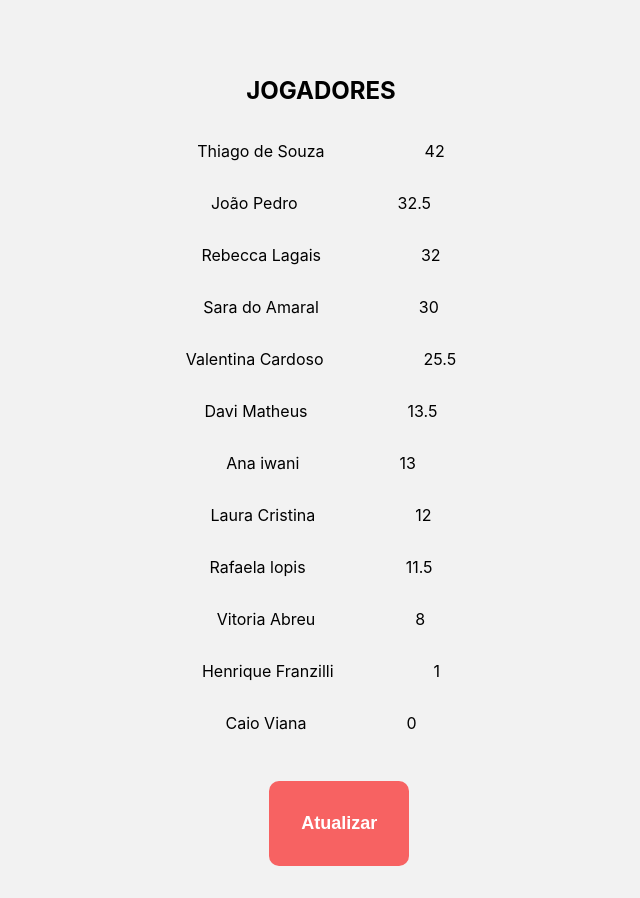
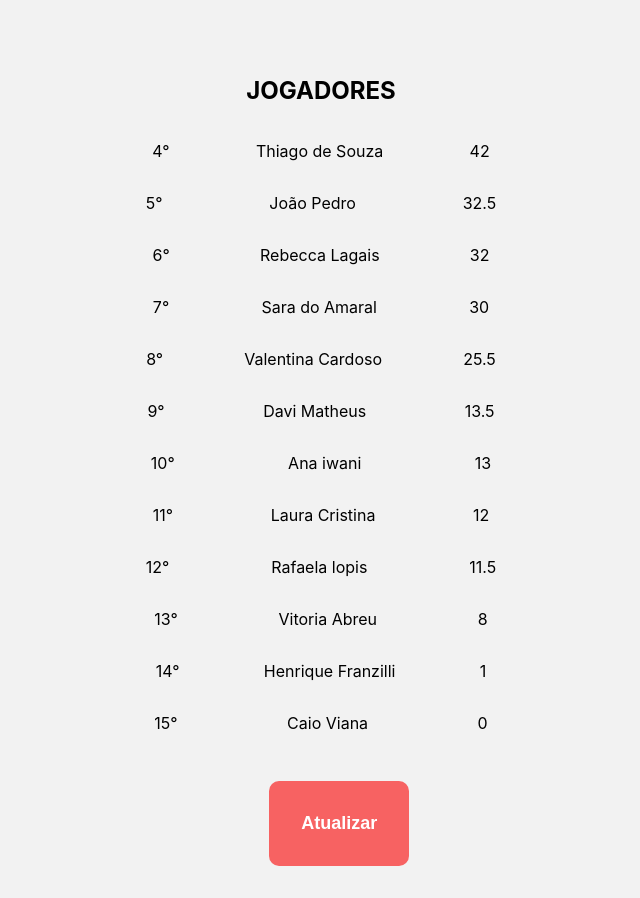
Before and after one commit to CaioVAzeredo/camp-xadrez-front-end, a React (Create React App) app: page / in a window 1280 px wide. Shown: the part 780-1678 px from the top of the page, without its empty margins (319-959 px from the left). Built offline with nearby package versions, Linux system fonts and the light colour scheme.

Commit message:
adicao do indice

```diff
--- a/src/App.js
+++ b/src/App.js
@@ -130,14 +130,17 @@ function App() {
   /* FILTRO DOS JOGADORES */
   /* ----------------------------------------- */
   const topRestante = []
+
   for (let i = 3; i < alunos.length; i++) {
     topRestante.push(alunos[i])
+
   }
+
   /* ----------------------------------------- */
 
   return (
     <div>
-      <Formulario podium={top3} topRestante ={topRestante}/>
+      <Formulario podium={top3} topRestante={topRestante}/>
     </div>
   );
 }
--- a/src/componentes/Formulario/Formulario.css
+++ b/src/componentes/Formulario/Formulario.css
@@ -2,4 +2,11 @@
     display: flex;
     justify-content: center;
     background-color: #F2F2F2;
+
 }
+
+.divJogadores {
+    width: auto;
+    margin: auto;
+
+}
--- a/src/componentes/Formulario/index.js
+++ b/src/componentes/Formulario/index.js
@@ -9,12 +9,16 @@ const Formulario = (props) => {
         e.preventDefault()
         console.log('atualizado')
     }
+
+
     return (
         <div className='formulario'>
             < form onSubmit={aoSalvar} className='form'>
                 <Podium data={props.podium} />
                 <h2> JOGADORES </h2>
-                {props.topRestante.map(aluno => <Jogadores key={aluno.id} nome={aluno.nome} pontos={aluno.ponto} />)}
+                <div className='divJogadores'>
+                    {props.topRestante.map((aluno, i) => <Jogadores key={aluno.id} nome={aluno.nome} pontos={aluno.ponto} indice={i}/>)}
+                </div>
                 <Botao texto={'Atualizar'} />
             </form >
         </div>
--- a/src/componentes/Jogadores/Jogadores.css
+++ b/src/componentes/Jogadores/Jogadores.css
@@ -2,10 +2,16 @@
     display: flex;
     justify-content: center;
 }
-.nomeJogador{
-    margin-right: 100px;
+
+.nomeJogador {
+    width: 300px;
+    text-align: center;
 }
 
+.ptsJogador .indice {
+    width: 30px;
+    text-align: center;
+}
 
 h2 {
     text-align: center;
--- a/src/componentes/Jogadores/index.js
+++ b/src/componentes/Jogadores/index.js
@@ -6,6 +6,7 @@ const Jogadores = (props) => {
     return (
         <section>
             <div className='infoJogador' >
+                <p className='indice'>{props.indice + 4}°</p>
                 <p className='nomeJogador'>{props.nome}</p> <p className='ptsJogador'>{props.pontos}</p>
             </div>
 
--- a/src/componentes/Podium/Segundo/index.js
+++ b/src/componentes/Podium/Segundo/index.js
@@ -3,6 +3,7 @@ import './Segundo.css'
 const Segundo = (props) => {
     return (
         <div className="segundo" >
+
             <h1>{props.nome}</h1>
             <img src="/imagens/segundo.png" alt="imagem de segundo lugar"  />
             <p className='ptsSegundo'>{props.pts}</p>
```
